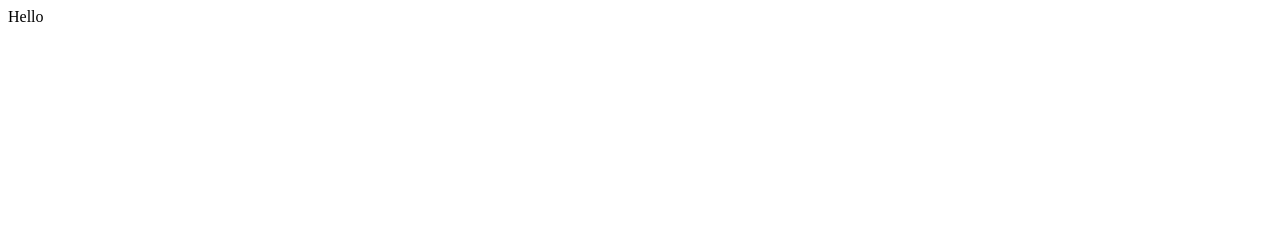
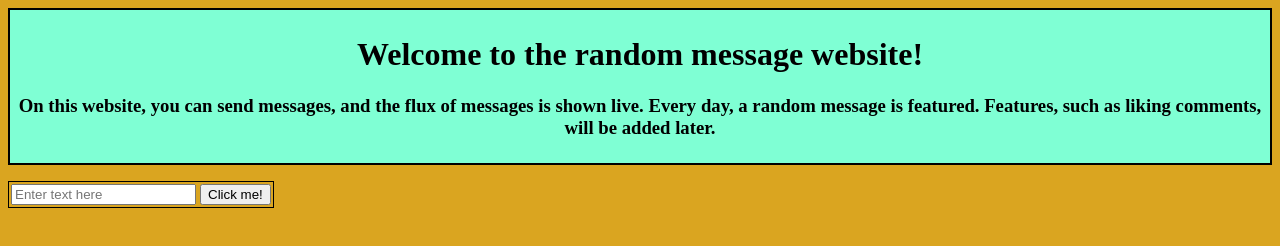
Before and after one commit to mrtnkrlv/Showcase-website, a plain HTML site: page index.html in a window 1280 px wide. Drawn offline with Linux system fonts and the light colour scheme.

Commit message:
HTML and CSS done, now on to JS

```diff
--- a/index.html
+++ b/index.html
@@ -3,11 +3,23 @@
 <head>
     <meta charset="UTF-8">
     <meta name="viewport" content="width=device-width, initial-scale=1.0">
-    <title>Document</title>
+    <title>Random message website</title>
+    <link rel="stylesheet" type="text/css" href="styles.css" />
 </head>
-<body>
+<body class="everything">
+    <div class="titles_main">
+        <span class="border">
+            <h1>Welcome to the random message website!</h1>
+            <h3>On this website, you can send messages, and the flux of messages is shown live. Every day,
+                a random message is featured. Features, such as liking comments, will be added later.
+            </h3>
+        </span>
+    </div>
 
-    Hello
+    <p class="clickables">
+        <input type="text" placeholder="Enter text here">
+        <button class="main_button"> Click me! </button>
+    </p>
 
 </body>
 </html>
--- /dev/null
+++ b/styles.css
@@ -0,0 +1,23 @@
+.everything {
+    background-color: goldenrod;
+}
+
+.titles_main {
+    text-align: center;
+}
+
+.border {
+    display: inline-block;
+    border: 2px solid black;
+    padding: 5px;
+    background-color: aquamarine;
+    box-sizing: border-box;
+}
+
+.clickables {
+    display: inline-block;
+    border: 1px solid black;
+    padding: 2px;
+    box-sizing: border-box;
+    position: absolute;
+}
```
